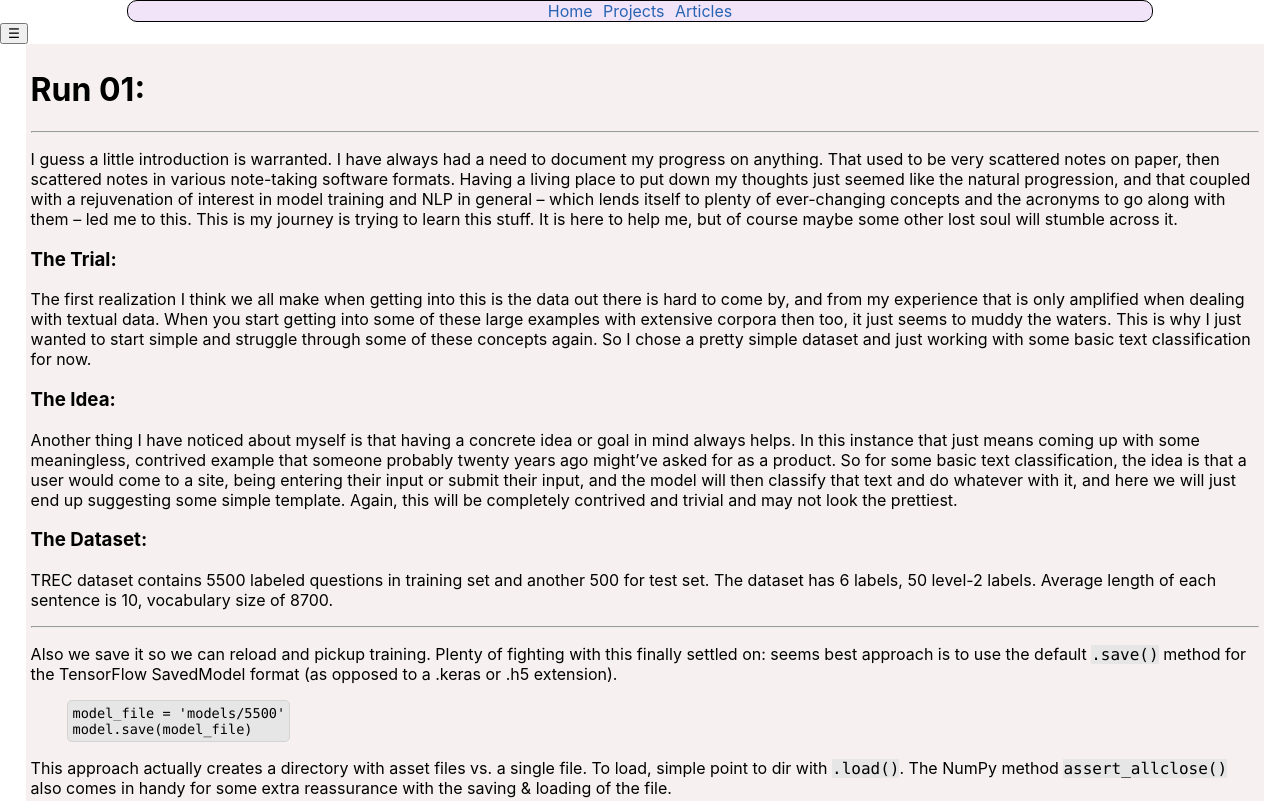
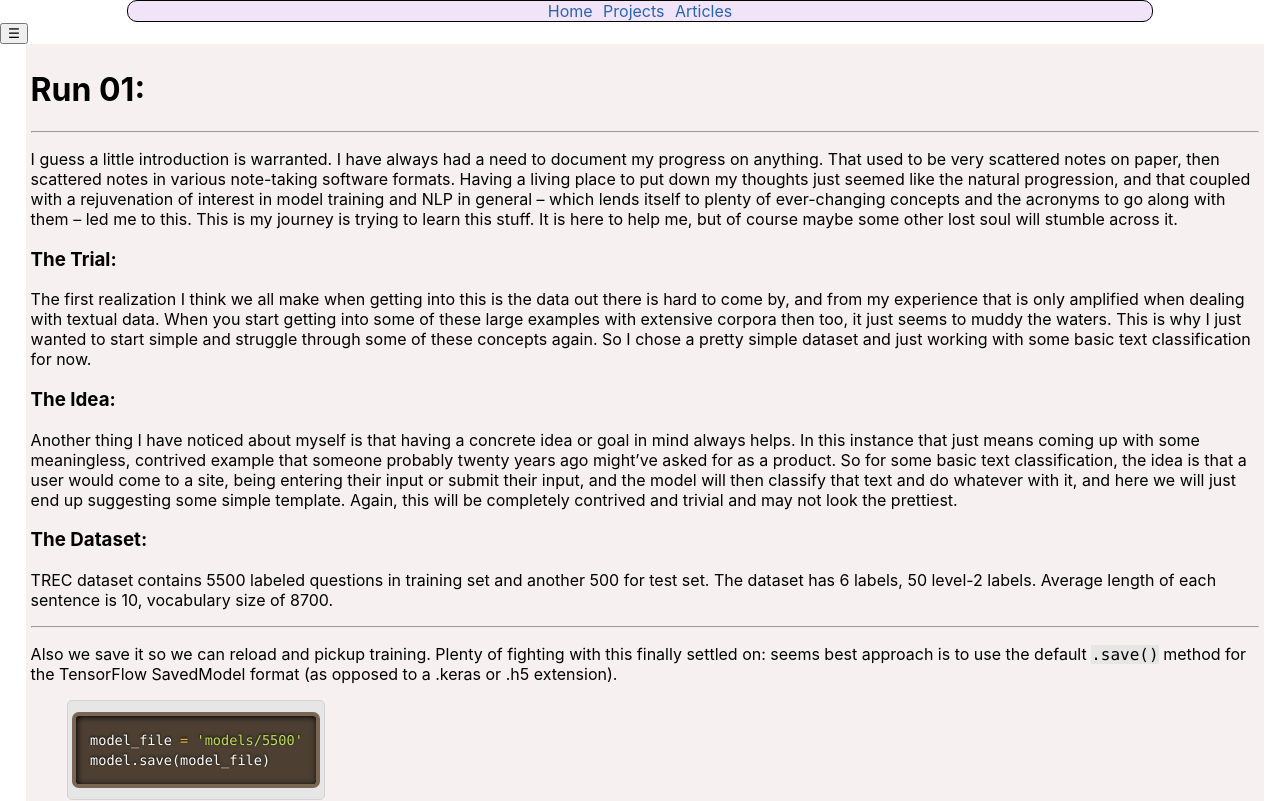
Before and after one commit to r4z4/azure-static, a React (Create React App) app: page /articles/trec/run_01 in a window 1280 px wide. Shown: the top 801 px of the page. Built offline with nearby package versions, Linux system fonts and the light colour scheme.

Commit message:
run 1 syntax h

```diff
--- a/package.json
+++ b/package.json
@@ -16,6 +16,7 @@
     "react-markdown": "^8.0.7",
     "react-router-dom": "^6.11.2",
     "react-scripts": "5.0.1",
+    "react-syntax-highlighter": "^15.5.0",
     "typescript": "^4.9.5",
     "web-vitals": "^2.1.4"
   },
@@ -42,5 +43,8 @@
       "last 1 firefox version",
       "last 1 safari version"
     ]
+  },
+  "devDependencies": {
+    "@types/react-syntax-highlighter": "^15.5.7"
   }
 }
--- a/src/components/MdArticle.tsx
+++ b/src/components/MdArticle.tsx
@@ -1,8 +1,17 @@
 import React from 'react'
 import ReactMarkdown from 'react-markdown'
+import { PrismLight as SyntaxHighlighter } from 'react-syntax-highlighter';
+import jsx from 'react-syntax-highlighter/dist/esm/languages/prism/jsx';
+import js from 'react-syntax-highlighter/dist/esm/languages/prism/javascript';
+import python from 'react-syntax-highlighter/dist/esm/languages/prism/python';
+import { dark } from "react-syntax-highlighter/dist/esm/styles/prism";
 import SidePanelImageDisplay from './SidePanelImageDisplay'
 import style from './markdown-styles.module.css';
 import dfHtml from '../utils/Dataframes'
+
+SyntaxHighlighter.registerLanguage('jsx', jsx);
+SyntaxHighlighter.registerLanguage('javascript', js);
+SyntaxHighlighter.registerLanguage('python', python);
 
 interface MdArticleProps {
     title: string;
@@ -53,7 +62,27 @@
       <div className='grid-container'>
         <div>
           <button className="togglebtn" onClick={() => setExpanded(!expanded)}>☰</button>
-          <ReactMarkdown className={style.reactMarkDown} children={terms} />
+          <ReactMarkdown
+            className={style.reactMarkDown}
+            children={terms}
+            components={{
+              code({node, inline, className, children, ...props}) {
+                const match = /language-(\w+)/.exec(className || '')
+                return !inline && match ? (
+                  <SyntaxHighlighter
+                    {...props}
+                    children={String(children).replace(/\n$/, '')}
+                    style={dark}
+                    language={match[1]}
+                    PreTag="div"
+                  />
+                ) : (
+                  <code {...props} className={className}>
+                    {children}
+                  </code>
+                )
+              }
+            }}/>
         </div>
         {expanded ? (
           <div className='flex-container'>
```
Also changed, not shown: 1 other file (tests, documents, lock files or other folders).
